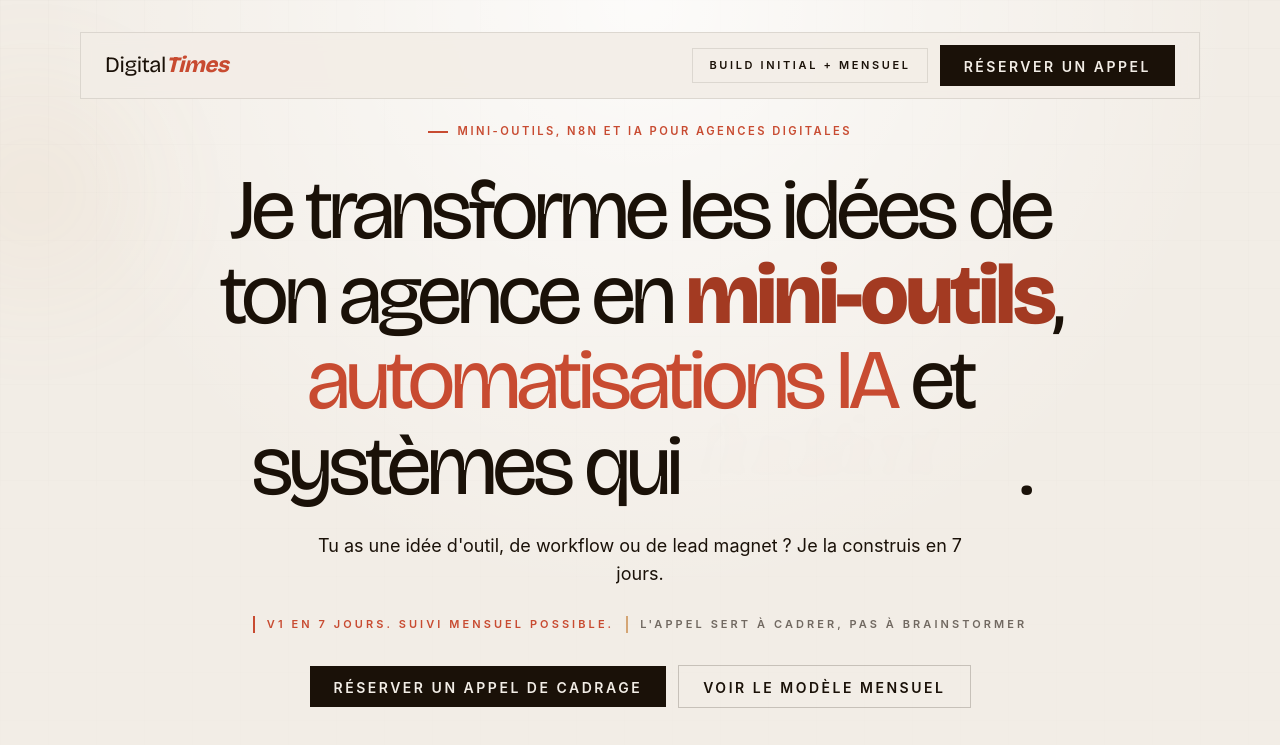
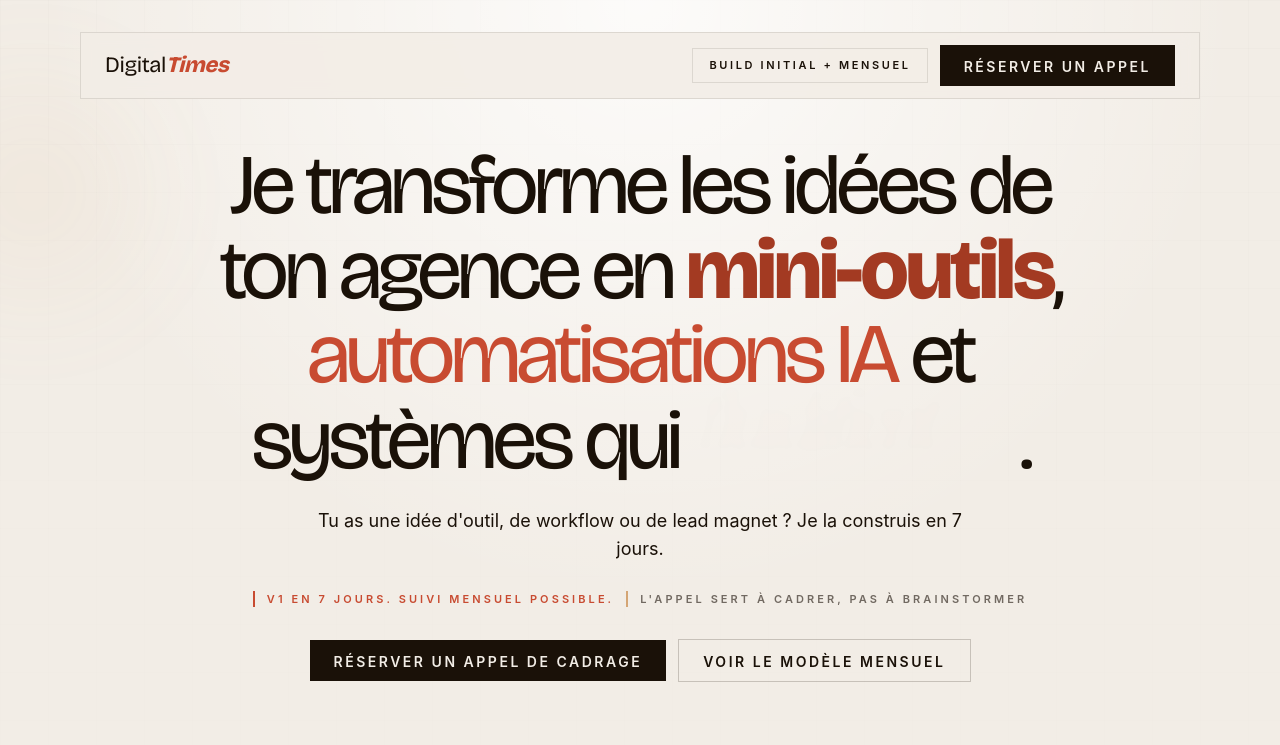
Before and after one commit to tgv212121-cloud/digitaltimes-landing, a Next.js app: page / in a window 1280 px wide. Shown: the top 745 px of the page. Built offline with nearby package versions, Linux system fonts and the light colour scheme.

Commit message:
fix: remove eyebrow tag from hero
Co-Authored-By: Claude Opus 4.6 (1M context) <noreply@anthropic.com>

```diff
--- a/components/hero.tsx
+++ b/components/hero.tsx
@@ -74,8 +74,6 @@ export function Hero() {
 
         <div className="pb-10 pt-2 lg:pb-16 lg:pt-4">
           <div className="mx-auto max-w-4xl text-center">
-            <span className="eyebrow-tag">{landingContent.hero.eyebrow}</span>
-
             <h1 className="display-font mt-7 text-5xl leading-[0.88] tracking-[-0.055em] text-graphite sm:text-6xl xl:text-[5.3rem]">
               Je transforme les idées de ton agence en <span className="accent-word">mini-outils</span>, <span className="gradient-text">automatisations IA</span> et systèmes qui <RotatingWord words={landingContent.hero.rotatingWords} className="accent-script text-petrol" />.
             </h1>
```
